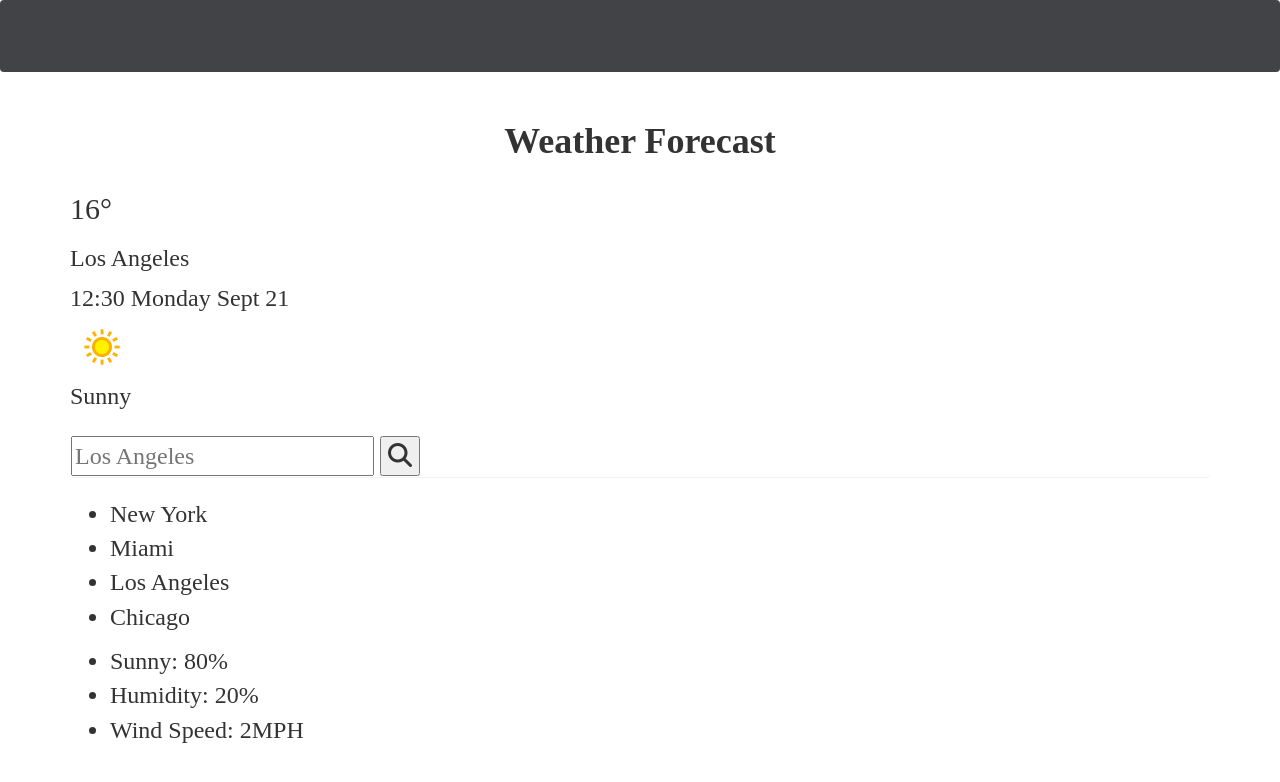
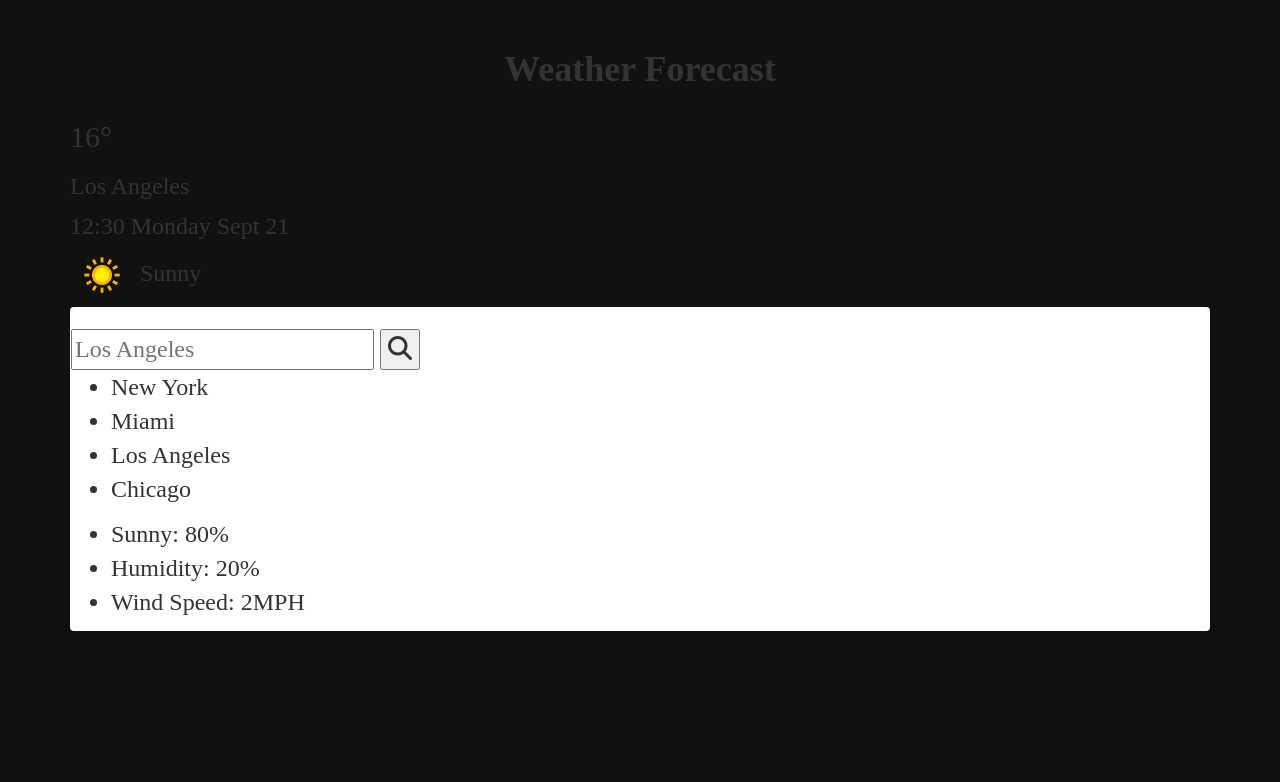
Before and after one commit to DJonJasmine/5-Day-Weather-Forecast, a plain HTML site: page index.html in a window 1280 px wide. Drawn offline with nearby package versions, Linux system fonts and the light colour scheme; a web font is replaced by a local one.

Commit message:
updated html file and add changes to css file

```diff
--- a/assets/css/style.css
+++ b/assets/css/style.css
@@ -1,6 +1,11 @@
+* {
+  box-sizing: border-box;
+}
+
 body {
   font-size: 24px;
   font-family: "Anek Devanagari";
+  background: #111;
 }
 
 form {
--- a/index.html
+++ b/index.html
@@ -15,11 +15,11 @@
   <body>
     <div class="card"></div>
 
-    <header class="navbar navbar-dark sticky-top bg-dark flex-md-nowrap p-0 shadow" style="background-color: #414346;">
-      <nav class="navbar navbar-light bg-light"></nav>
+    <header>
+      <h1>
+        Weather Forecast
+      </h1>
     </header>
-
-    <h1>Weather Forecast</h1>
 
     <div class="container">
       <div class="currentData">
@@ -39,11 +39,11 @@
 
         <div class="weather">
           <img src="./assets/images/weather/64x64/day/113.png" alt="Icon of a sun">
-        </div>
 
           <span class="condition">
             Sunny
           </span>
+        </div>
       </div>
 
 
@@ -58,7 +58,6 @@
             <i class="fa-solid fa-magnifying-glass"></i>
           </button>
         </form>
-      </div>
 
         <ul class="cities">
           <li class="city">New York</li>
@@ -84,6 +83,7 @@
           </li>
         </ul>
       </div>
+    </div>
 
 
     <script src="https://code.jquery.com/jquery-3.5.1.slim.min.js" integrity="sha384-DfXdz2htPH0lsSSs5nCTpuj/zy4C+OGpamoFVy38MVBnE+IbbVYUew+OrCXaRkfj" crossorigin="anonymous"></script>
```
Lines whose indentation alone changed are shown as unchanged.
